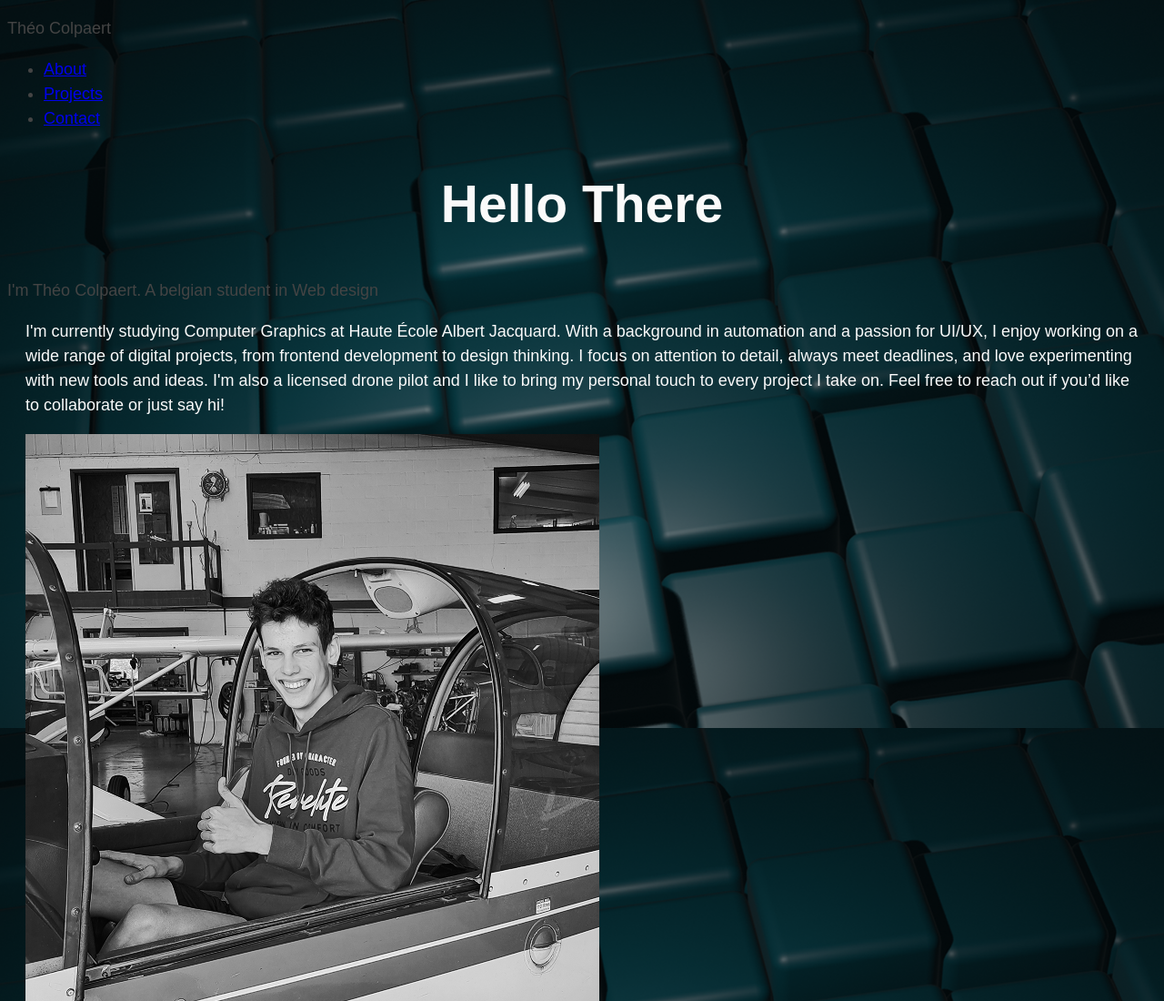
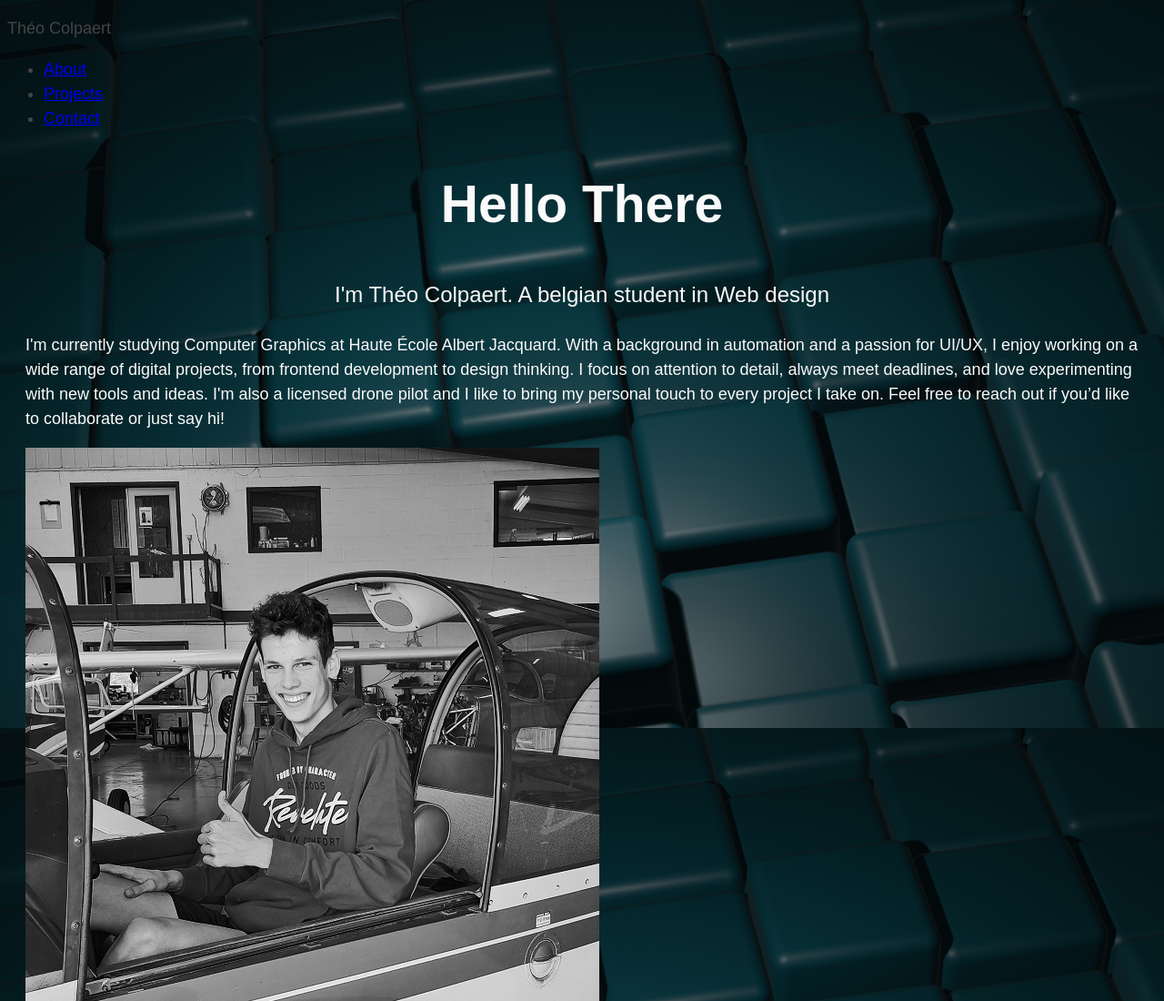
Before and after one commit to Foxx05/TFA, a website: page src/index.html in a window 1280 px wide. Shown: the top 1100 px of the page at 91% size. Drawn offline with nearby package versions, Linux system fonts and the light colour scheme; files that its build step writes are made by us from their sources.

Commit message:
Ajout classes

```diff
--- a/src/index.html
+++ b/src/index.html
@@ -27,7 +27,7 @@
 
   <header>
     <h1 class="title title--big">Hello There</h1>
-    <p >I'm Théo Colpaert. A belgian student in Web design</h2>
+    <p class="p--center__big">I'm Théo Colpaert. A belgian student in Web design</h2>
   </header>
 
   <main>
--- a/src/styles/app.scss
+++ b/src/styles/app.scss
@@ -8,7 +8,7 @@ html{
 body{
     background-image: url("../assets/images/HeaderImg.png");
     background-repeat: no-repeat;
-    background-size: 100% 100vh;
+    background-size: 100vw 100vh;
     background-attachment: fixed;
 }
 
@@ -21,10 +21,15 @@ body{
     text-align: center;
     color: #fafafa;
 }
-
+.p--center__big{
+    font-size: 24px;
+    text-align: center;
+    color: #fafafa;
+}
 .p--center{
     font-size: 18px;
 }
+
 
 .gridcol{
     margin-left: 20px;
```
